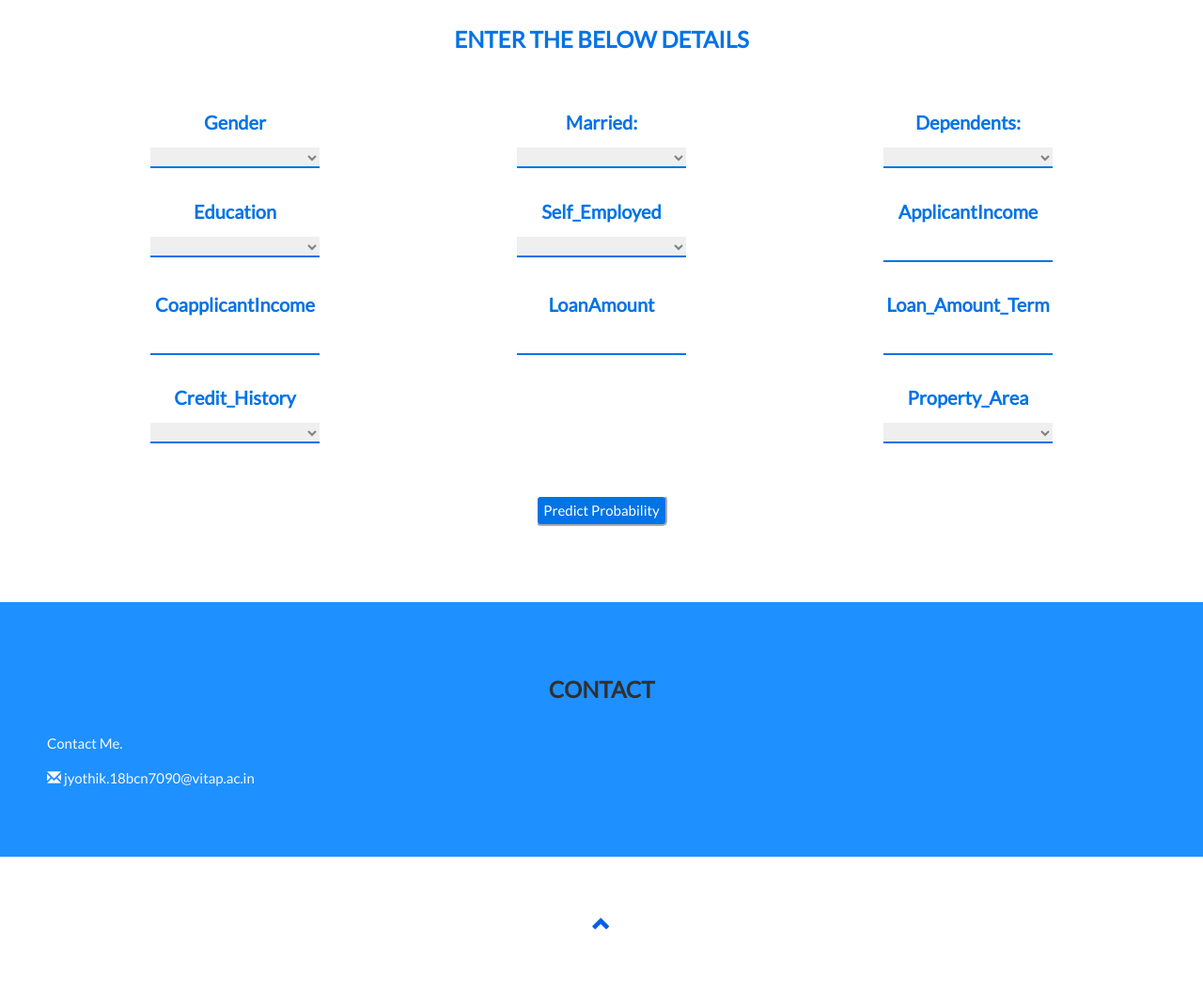
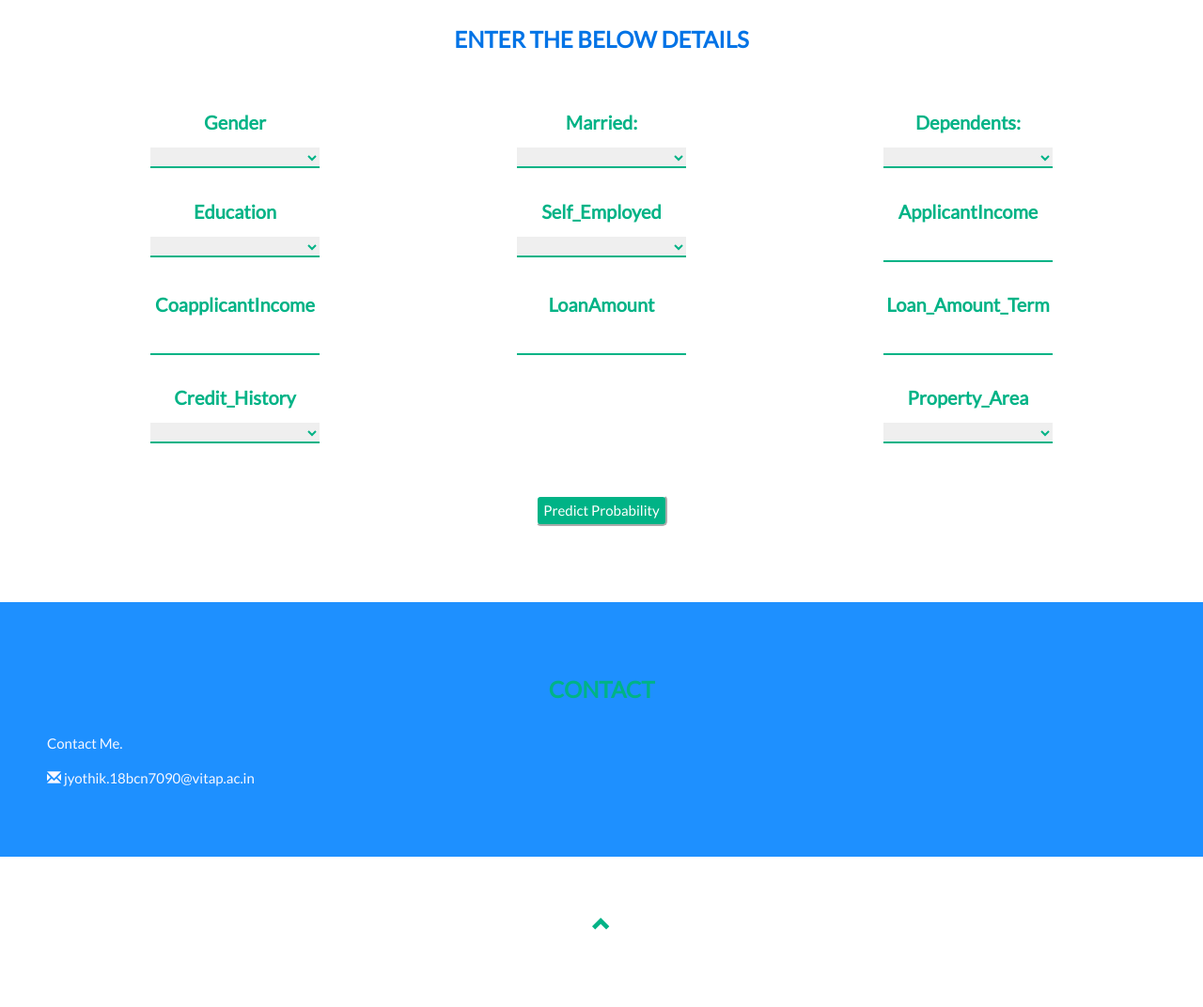
Before and after one commit to jyothikjasti/SWE, a Flask app: page / in a window 1280 px wide. Shown: the part 231-1303 px from the top of the page at 94% size. Run offline with Flask 2, Linux system fonts and the light colour scheme; parts of the project's set-up code (start-up, migrations or seed data) failed here and were passed over; some libraries are stand-ins or nearby versions.

Commit message:
Update index.html

```diff
--- a/templates/index.html
+++ b/templates/index.html
@@ -14,24 +14,24 @@
   body {
     font: 400 15px Lato, sans-serif;
     line-height: 1.8;
-    color: #818181;
+    color: #00b386;
   }
   h2 {
     font-size: 24px;
     text-transform: uppercase;
-    color: #303030;
+    color: #00b386;
     font-weight: 600;
     margin-bottom: 30px;
   }
   h4 {
     font-size: 19px;
     line-height: 1.375em;
-    color: #303030;
+    color: #00b386;
     font-weight: 400;
     margin-bottom: 30px;
   }
   .jumbotron {
-    background-color: dodgerblue;
+    background-image: url("https://cdn.pixabay.com/photo/2017/06/25/21/12/background-2442009_960_720.jpg");
     color: ghostwhite;
     padding: 70px 25px;
     text-transform: uppercase;
@@ -53,20 +53,20 @@
   }
   label{
   	font-size: 20px;
-  	color: #0073e6;
+  	color: #00b386;
   }
   input{
   width:180px;
   	border: none;
-  	border-bottom: 2px solid #0073e6;
+  	border-bottom: 2px solid #00b386;
   }
   select{
     width:180px;
   	border: none;
-  	border-bottom: 2px solid #0073e6;
+  	border-bottom: 2px solid #00b386;
   }
   button{
-  	background-color: #0073e6;
+  	background-color: #00b386;
   	color: white;
   	border-radius: 5px;
   	border-color: white;
@@ -74,7 +74,7 @@
   footer .glyphicon {
     font-size: 20px;
     margin-bottom: 20px;
-    color: #0060e6;
+    color: #00b386;
   }
   </style>
 </head>
```
